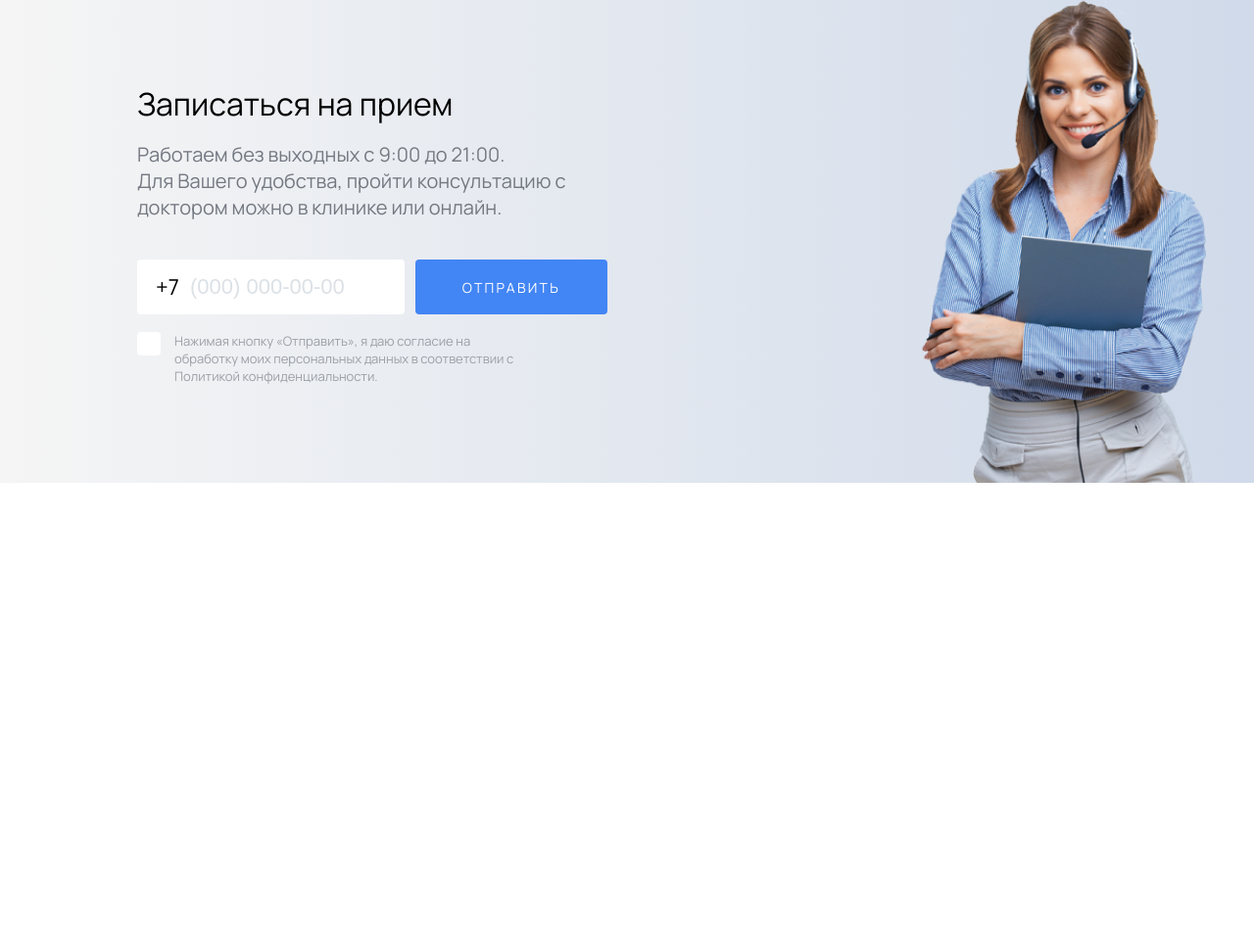
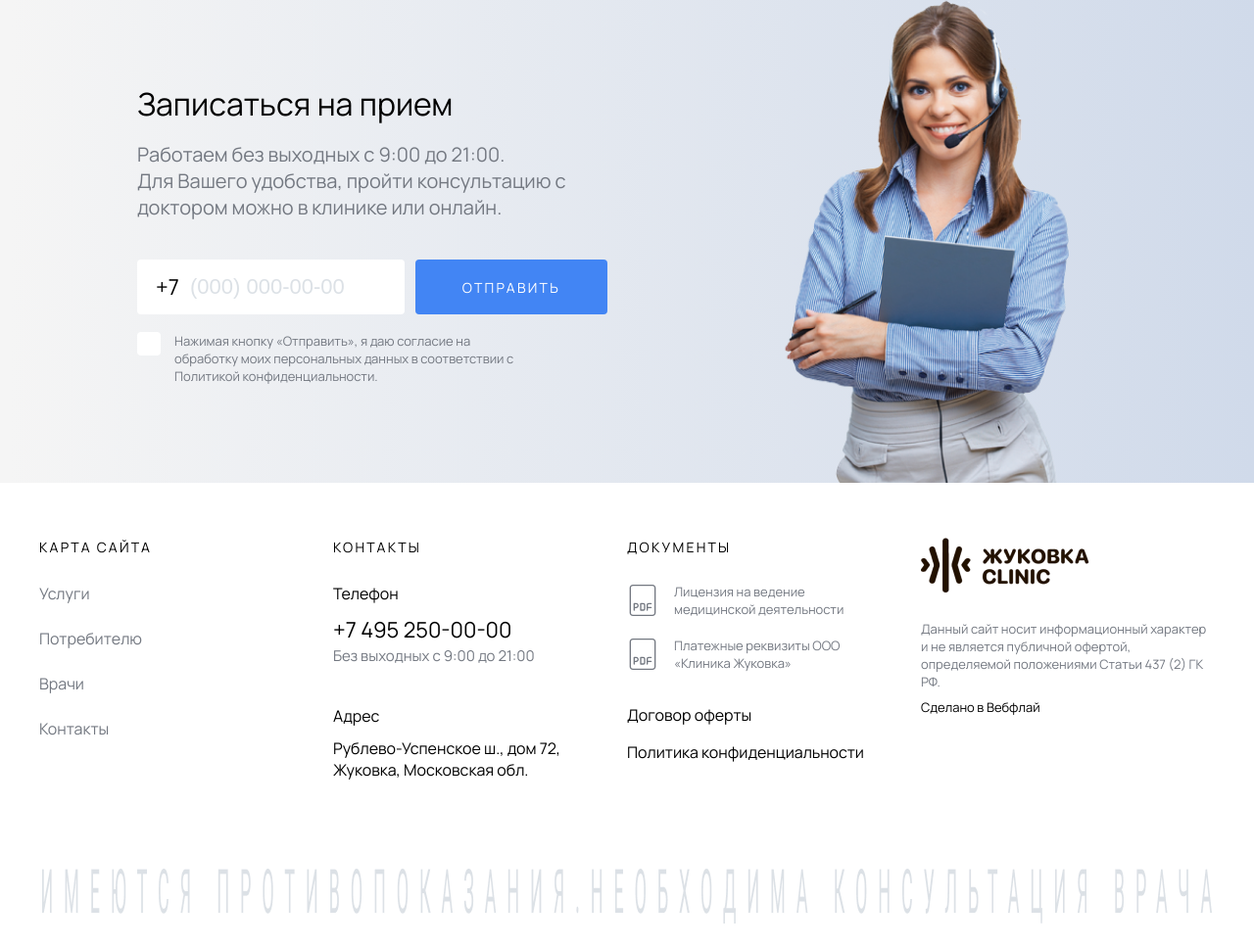
Before and after one commit to herr-imko/Webfly-test, a plain HTML site: page index.html in a window 1280 px wide. Shown: the part 1726-2694 px from the top of the page at 98% size. Before the commit the page ends 2219 px from the top, so only its background shows below. Drawn offline with Linux system fonts and the light colour scheme.

Commit message:
подвал

```diff
--- a/index.html
+++ b/index.html
@@ -179,6 +179,61 @@
 				</div>
 			</section>
 		</main>
-		<footer></footer>
+		<footer>
+			<div class="container">
+				<div class="col">
+					<h4 class="title">Карта сайта</h4>
+					<a href="" class="nav">Услуги</a>
+					<a href="" class="nav">Потребителю</a>
+					<a href="" class="nav">Врачи</a>
+					<a href="" class="nav">Контакты</a>
+				</div>
+				<div class="col">
+					<h4 class="title">контакты</h4>
+					<div class="section">
+						<div class="section-title">Телефон</div>
+						<div class="contacts">
+							<h3><a href="tel:+74952500000">+7 495 250-00-00</a></h3>
+							<span>Без выходных с 9:00 до 21:00</span>
+						</div>
+					</div>
+					<div class="section">
+						<div class="section-title">Адрес</div>
+						<div class="addr">
+							<span> Рублево-Успенское ш., дом 72, Жуковка, Московская обл. </span>
+						</div>
+					</div>
+				</div>
+				<div class="col">
+					<h4 class="title">документы</h4>
+					<div class="docs">
+						<a class="doc">
+							<img src="style/img/pdf.svg" alt="" />
+							<span class="caption">Лицензия на ведение медицинской деятельности</span>
+						</a>
+						<a class="doc">
+							<img src="style/img/pdf.svg" alt="" />
+							<span class="caption">Платежные реквизиты ООО «Клиника Жуковка»</span>
+						</a>
+					</div>
+					<div class="other">
+						<a href="">Договор оферты </a>
+						<a href="">Политика конфиденциальности</a>
+					</div>
+				</div>
+				<div class="col">
+					<a href="">
+						<img src="style/img/logo-header.png" alt="" class="logo" />
+					</a>
+					<div class="caption">Данный сайт носит информационный характер и не является публичной офертой, определяемой положениями Статьи 437 (2) ГК РФ.</div>
+					<div class="caption">
+						Сделано в Вебфлай
+					</div>
+				</div>
+			</div>
+			<div class="warning">
+				<img src="style/img/warning.png" alt="">
+			</div>
+		</footer>
 	</body>
 </html>
--- a/style/sass/style.scss
+++ b/style/sass/style.scss
@@ -149,7 +149,7 @@ body {
 
 .caption {
     font: 500 rem(13px) Manrope;
-    color: #9C9FA7;
+    color: $dark-grey;
 }
 
 a {
@@ -342,9 +342,13 @@ section {
 
 #signup {
     background: linear-gradient(270.17deg, #D0DAEA 0.11%, #F5F5F5 99.15%);
-    padding: 100px 0;
-    position: relative;
     overflow: hidden;
+
+    .container {
+        position: relative;
+        padding-bottom: 100px;
+        padding-top: 100px;
+    }
 
     .left {
         width: 480px;
@@ -437,8 +441,96 @@ section {
 
     .right {
         position: absolute;
-        right: 0;
+        right: 140px;
         top: 0;
+    }
+}
+
+footer {
+    padding-top: 56px;
+    padding-bottom: 20px;
+
+    .container {
+        display: flex;
+        margin-bottom: 90px;
+
+        .col {
+            width: 25%;
+            display: flex;
+            flex-direction: column;
+            align-items: flex-start;
+
+            .title {
+                margin-bottom: 27px;
+            }
+
+            .nav {
+                margin-bottom: 24px;
+                color: $dark-grey;
+            }
+
+            .contacts {
+                span {
+                    font-weight: 400;
+                    font-size: 15px;
+                    color: $dark-grey;
+                }
+            }
+
+            .section {
+                margin-bottom: 40px;
+
+                &:last-child {
+                    margin-bottom: 0;
+                }
+
+                .section-title {
+                    margin-bottom: 11px;
+                }
+            }
+
+            .docs {
+                margin-bottom: 33px;
+
+                .doc {
+                    display: flex;
+                    margin-bottom: 19px;
+
+                    &:last-child {
+                        margin-bottom: 0;
+                    }
+
+                    .caption {
+                        max-width: 180px;
+                        color: $dark-grey;
+                        margin-left: 16px;
+                    }
+                }
+            }
+
+            .other {
+                a {
+                    display: block;
+
+                    &:first-child {
+                        margin-bottom: 16px;
+                    }
+                }
+            }
+
+            .logo {
+                margin-bottom: 22px;
+            }
+
+            .caption + .caption {
+                color: black;
+                margin-top: 8px;
+            }
+        }
+    }
+
+    .warning {
+        text-align: center;
     }
 }
 
```
Also changed, not shown: style/css/style.css, style/img/pdf.svg (added), style/img/warning.png (added).
